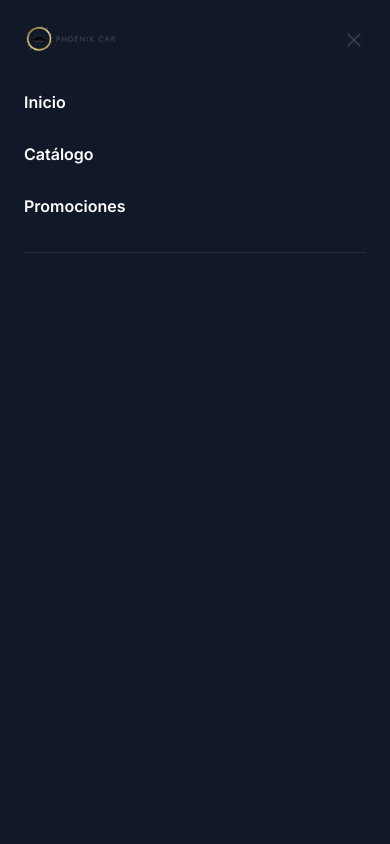
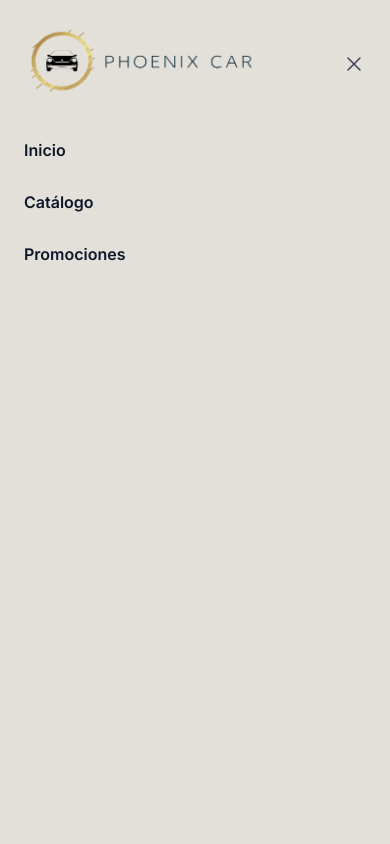
Before and after one commit to shelsyn/phoenix_He, a Next.js app: page /catalogoNatural in a window 390 px wide. Both pictures are taken after a click on the button "Open main menu". Shown: the top 844 px of the page. Built offline with nearby package versions, Linux system fonts and the light colour scheme.

Commit message:
[FIX] FONDO HEADER

```diff
--- a/src/components/CatalogoEmpresa/HeaderEmpresas.jsx
+++ b/src/components/CatalogoEmpresa/HeaderEmpresas.jsx
@@ -83,11 +83,11 @@ export default function HeaderEmpresas() {
         </nav>
         <Dialog as="div" className="lg:hidden" open={mobileMenuOpen} onClose={setMobileMenuOpen}>
           <div className="fixed inset-0 z-10" />
-          <Dialog.Panel className="fixed inset-y-0 right-0 z-10 w-full overflow-y-auto bg-gray-900 px-6 py-6 sm:max-w-sm sm:ring-1 sm:ring-white/10">
+          <Dialog.Panel className="fixed inset-y-0 right-0 z-10 w-full overflow-y-auto bg-gold-goldWhite px-6 py-6 sm:max-w-sm sm:ring-1 sm:ring-white/10">
             <div className="flex items-center justify-between">
               <a href="#Home" className="-m-1.5 p-1.5">
                 <span className="sr-only">Your Company</span>
-                <img className="h-8" src="/fondoss.png" alt="" />
+                <img className="h-20" src="/fondoss.png" alt="" />
               </a>
               <button type="button" className="-m-2.5 rounded-md p-2.5 text-gray-700" onClick={() => setMobileMenuOpen(false)}>
                 <span className="sr-only">Close menu</span>
@@ -98,20 +98,10 @@ export default function HeaderEmpresas() {
               <div className="-my-6 divide-y divide-gray-500/25">
                 <div className="space-y-2 py-6">
                   {navigation.map((item) => (
-                    <a key={item.name} href={item.href} className="-mx-3 block rounded-lg py-2 px-3 text-base font-semibold leading-7 text-white hover:bg-gray-800">
+                    <a key={item.name} href={item.href} className="-mx-3 block rounded-lg py-2 px-3 text-base font-semibold leading-7 text-slate-900 hover:bg-gray-800" onClick={() => setMobileMenuOpen(false)}>
                       {item.name}
                     </a>
                   ))}
-                </div>
-                <div className="">
-                  <a
-                    href="https://api.whatsapp.com/send/?phone=573143532474&text=Hola,+estoy+interesado+en+rentar+un+vehículo,+pordrían+brindarme+más+información,+gracias."
-                    target="_blank"
-                    className="-mx-3 block rounded-lg py-2.5 px-3 text-base font-semibold leading-6 text-gray-900"
-                    rel="noreferrer"
-                  >
-                    Contáctenos
-                  </a>
                 </div>
               </div>
             </div>
--- a/src/components/CatalogoNatural/HeaderNatural.jsx
+++ b/src/components/CatalogoNatural/HeaderNatural.jsx
@@ -84,11 +84,11 @@ export default function HeaderNatural() {
         </nav>
         <Dialog as="div" className="lg:hidden" open={mobileMenuOpen} onClose={setMobileMenuOpen}>
           <div className="fixed inset-0 z-10" />
-          <Dialog.Panel className="fixed inset-y-0 right-0 z-10 w-full overflow-y-auto bg-gray-900 px-6 py-6 sm:max-w-sm sm:ring-1 sm:ring-white/10">
+          <Dialog.Panel className="fixed inset-y-0 right-0 z-10 w-full overflow-y-auto bg-gold-goldWhite px-6 py-6 sm:max-w-sm sm:ring-1 sm:ring-white/10">
             <div className="flex items-center justify-between">
               <a href="#Home" className="-m-1.5 p-1.5">
                 <span className="sr-only">Your Company</span>
-                <img className="h-8" src="/fondoss.png" alt="" />
+                <img className="h-20" src="/fondoss.png" alt="" />
               </a>
               <button type="button" className="-m-2.5 rounded-md p-2.5 text-gray-700" onClick={() => setMobileMenuOpen(false)}>
                 <span className="sr-only">Close menu</span>
@@ -99,20 +99,10 @@ export default function HeaderNatural() {
               <div className="-my-6 divide-y divide-gray-500/25">
                 <div className="space-y-2 py-6">
                   {navigation.map((item) => (
-                    <a key={item.name} href={item.href} className="-mx-3 block rounded-lg py-2 px-3 text-base font-semibold leading-7 text-white hover:bg-gray-800">
+                    <a key={item.name} href={item.href} className="-mx-3 block rounded-lg py-2 px-3 text-base font-semibold leading-7 text-slate-900 hover:bg-gray-800" onClick={() => setMobileMenuOpen(false)}>
                       {item.name}
                     </a>
                   ))}
-                </div>
-                <div className="">
-                  <a
-                    href="https://api.whatsapp.com/send/?phone=573143532474&text=Hola,+estoy+interesado+en+rentar+un+vehículo,+pordrían+brindarme+más+información,+gracias."
-                    target="_blank"
-                    className="-mx-3 block rounded-lg py-2.5 px-3 text-base font-semibold leading-6 text-gray-900"
-                    rel="noreferrer"
-                  >
-                    Contáctenos
-                  </a>
                 </div>
               </div>
             </div>
```
